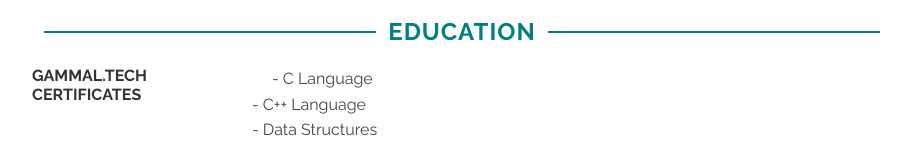
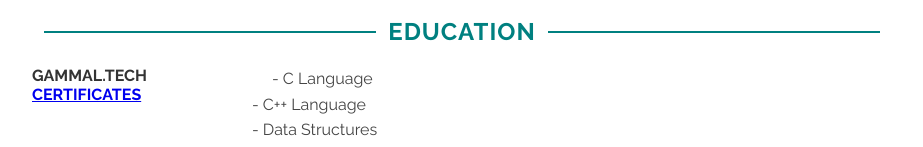
Before and after one commit to NouranSaeed24/C.V, a plain HTML site: page index.html in a window 1280 px wide. Shown: the part 1435-1582 px from the top of the page, without its empty margins (178-1101 px from the left). Drawn offline with Linux system fonts and the light colour scheme.

Commit message:
Update index.html

```diff
--- a/index.html
+++ b/index.html
@@ -128,7 +128,9 @@
 
           <div class="education">
             <div class="skill-block">
-              <div class="skill-title">GAMMAL.TECH Certificates</div>
+              <div class="skill-title">GAMMAL.TECH
+                <a href="https://verify.gammal.tech/@nouran">Certificates</a>
+              </div>
               <div class="skill-description">
                 - C Language<br />
                 - C++ Language<br />
```
